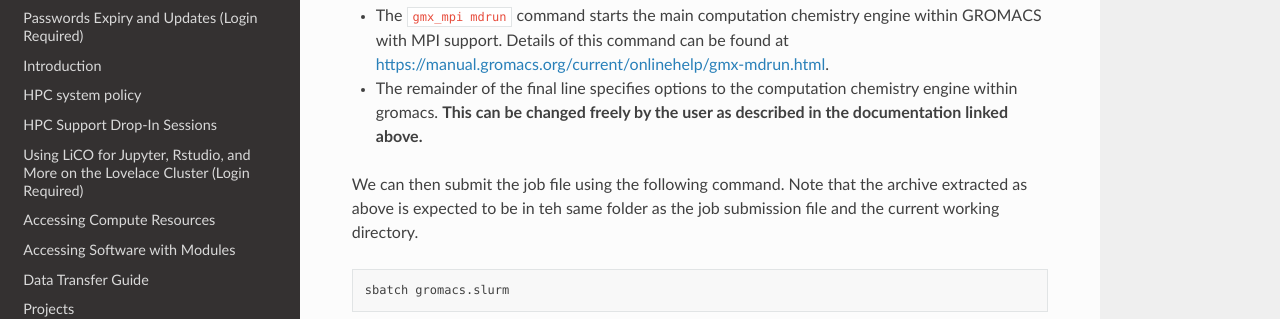
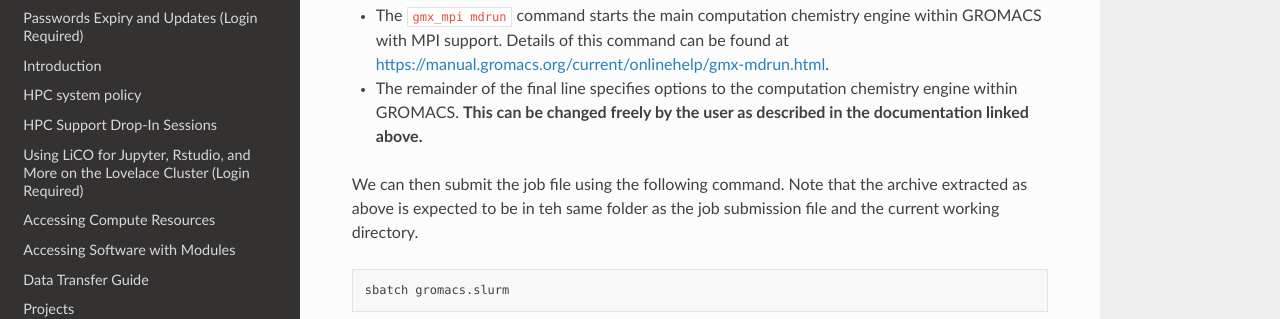
Before and after one commit to AbhinavPraveen/UoP-HPC-Docs, a Sphinx documentation site: the page built from source/software/gromacs.rst, in a window 1280 px wide and 900 px high, scrolled down 1100 px. Shown: the part 179-498 px from the top of the window. Built offline with Sphinx 7.4.7 and the Read the Docs theme 3.1.0, drawn with Linux system fonts in a browser that asks for light colours.

```diff
--- a/source/software/gromacs.rst
+++ b/source/software/gromacs.rst
@@ -47,7 +47,7 @@ Here, note that:
 * The :plaintext:`srun` command interacts with the Job Scheduler to spawn the GROMACS application (:plaintext:`gmx_mpi`) once for each task.
 * The :plaintext:`--mpi=pmix` requests Slurm to set up `PMIx <https://pmix.org/>`_ to allow OpenMPI to communicate and initialise itself.
 * The :plaintext:`gmx_mpi mdrun` command starts the main computation chemistry engine within GROMACS with MPI support. Details of this command can be found at `<https://manual.gromacs.org/current/onlinehelp/gmx-mdrun.html>`_.
-* The remainder of the final line specifies options to the computation chemistry engine within gromacs. **This can be changed freely by the user as described in the documentation linked above.**
+* The remainder of the final line specifies options to the computation chemistry engine within GROMACS. **This can be changed freely by the user as described in the documentation linked above.**
 
 We can then submit the job file using the following command. Note that the archive extracted as above is expected to be in teh same folder as the job submission file and the current working directory.
 
```
